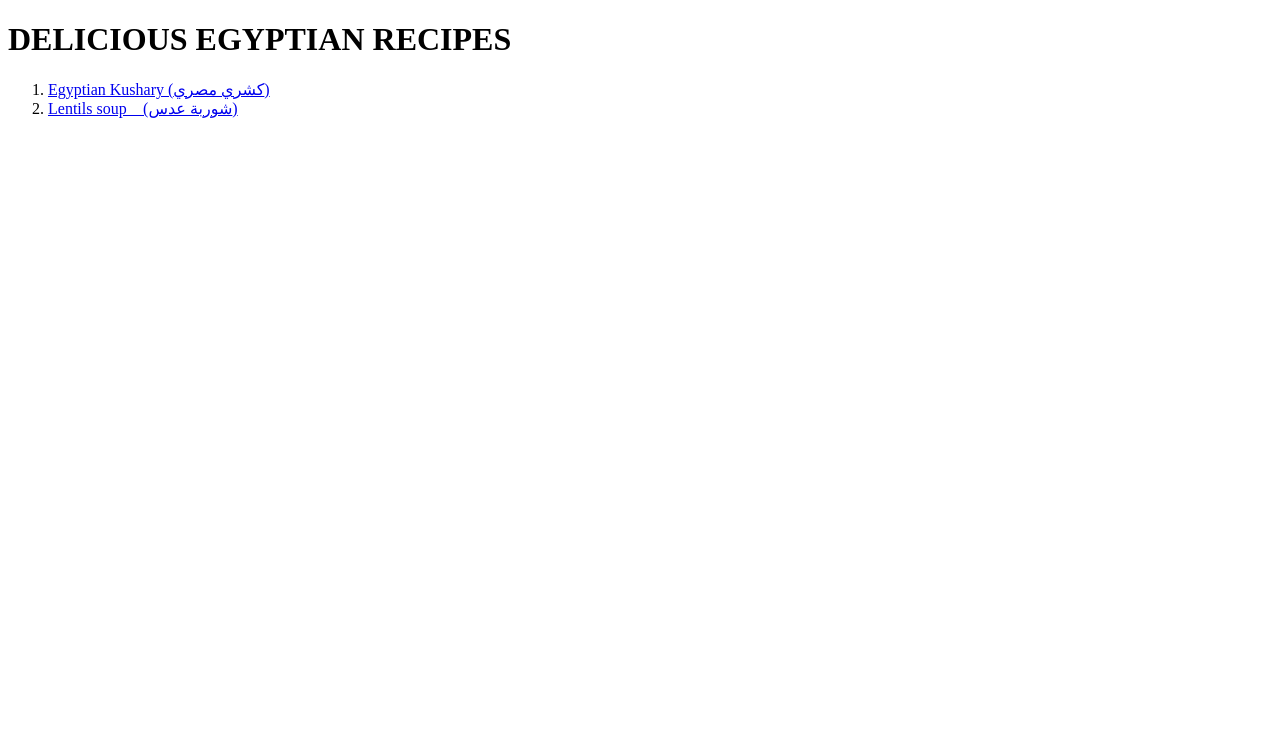
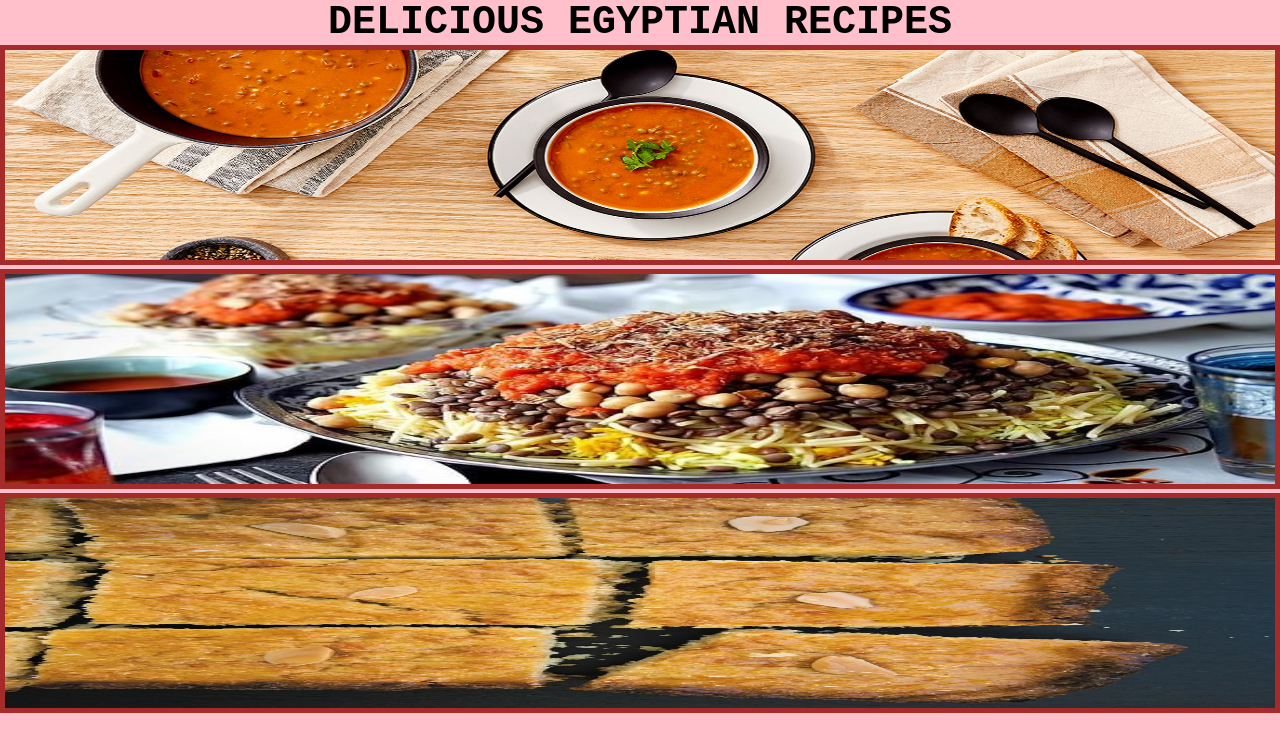
Before and after one commit to emShalaby/odin-recipes, a plain HTML site: page index.html in a window 1280 px wide. Drawn offline with Linux system fonts and the light colour scheme.

Commit message:
add list style images, add 3rd recipe , other cosmetic changes

```diff
--- a/index.html
+++ b/index.html
@@ -5,20 +5,45 @@
     <meta http-equiv="X-UA-Compatible" content="IE=edge">
     <meta name="viewport" content="width=device-width, initial-scale=1.0">
     <title>ODIN RECIPES</title>
+    <link rel="stylesheet" href="./styles.css">
 </head>
 <body>
     <h1>DELICIOUS EGYPTIAN RECIPES</h1>
-    <ol >
+
+
+    <ul>
         <li>
-            <a href="./kushary/kushary.html" target="_blank">Egyptian Kushary (كشري مصري)</a>
+            <a href="./lentils-soup/lentils-soup.html" target="_blank">
+
+                    <img src="./lentils-soup/lentilimg.jpg"></li>
+
+            </a>
+        </li>
+
+        <li>
+            <a href="./kushary/kushary.html" target="_blank">
+
+                    <img src="./kushary/kushary.jpg"></li>
+            </a>
 
         </li>
 
         <li>
-            <a href="./lentils-soup/lentils-soup.html" target="_blank">Lentils soup (ِشوربة عدس)</a>
+            <a href="./basbousa/basbousa.html" target="_blank">
+
+                    <img src="./basbousa/basbousa.jpg"></li>
+
+            </a>
         </li>
 
-    </ol>
+    </ul>
+
+
+
+
+
+
+
 
 
 </body>
--- /dev/null
+++ b/styles.css
@@ -0,0 +1,43 @@
+*{
+    padding: 0;
+    margin: 0;
+
+}
+
+body{
+    background-color: pink;
+}
+
+
+a{
+    text-decoration: none;
+
+}
+
+h1{
+    font-family: 'Courier New', Courier, monospace;
+    text-align: center;
+    font-size: 40px;
+}
+
+h2{
+    text-align: center;
+    position: relative;
+}
+
+
+
+img{
+
+    width: 100%;
+    height: 220px;
+    border: 5px solid brown;
+    box-sizing: border-box;
+
+}
+
+
+
+ul,ol,li{
+    list-style: none;
+}
```
Also changed, not shown: basbousa/basbousa.css (added), basbousa/basbousa.html (added), basbousa/basbousa.jpg (added), kushary/kushary.jpg (added), kushary/styles.css (added), kushary/text_kushary.jpg (added), lentils-soup/lentil_soup.jpg, lentils-soup/lentilimg.jpg (added), lentils-soup/styles.css (added), lentils-soup/text_lentil_img.jpg (added), pyramids.webp (added).
